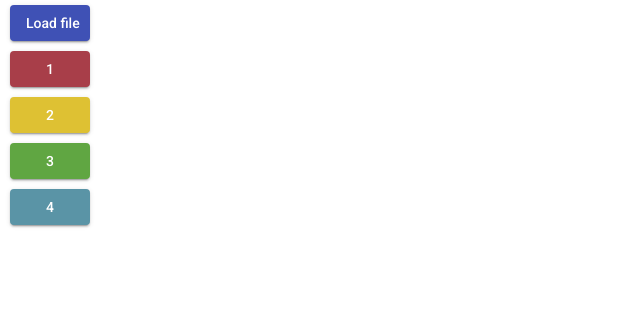
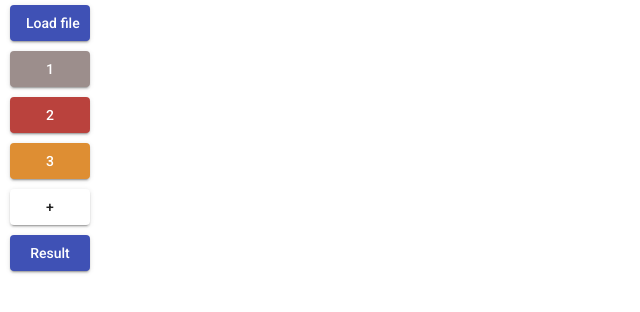
Before and after one commit to Sparkswood/TxtLineSelector, an Angular app: page / in a window 1280 px wide. Shown: the top 312 px of the page, without its empty margins (0-640 px from the left). Built offline with nearby package versions, Linux system fonts and the light colour scheme.

Commit message:
added adding colors, saving results

```diff
--- a/package.json
+++ b/package.json
@@ -21,6 +21,7 @@
     "@angular/platform-browser": "~9.1.11",
     "@angular/platform-browser-dynamic": "~9.1.11",
     "@angular/router": "~9.1.11",
+    "file-saver": "^2.0.2",
     "rxjs": "~6.5.4",
     "tslib": "^1.10.0",
     "zone.js": "~0.10.2"
--- a/src/app/app.component.html
+++ b/src/app/app.component.html
@@ -1,16 +1,16 @@
 
 <div class="menu">
   <div class="container">
-    <input type="file" style="display: none" #fileInput accept="image/*" (change)="onChangeFileInput($event)" />
+    <input #fileInput type="file" style="display: none" accept=".txt" (change)="onChangeFileInput($event)" />
+    <a #fileDownload [href]="fileUrl" style="display: none" download="file.txt"></a>
     <button mat-raised-button color="primary" (click)="onClickFileInputButton()">
       Load file
     </button>
   </div>
 
-    <button mat-raised-button color="red" (click)="setActiveColor('1')">1</button>
-    <button mat-raised-button color="yellow" (click)="setActiveColor('2')">2</button>
-    <button mat-raised-button color="green" (click)="setActiveColor('3')">3</button>
-    <button mat-raised-button color="blue" (click)="setActiveColor('4')">4</button>
+    <button mat-raised-button *ngFor="let button of buttons" [color]="button.color" (click)="setActiveColor(button.number)">{{button.number}}</button>
+    <button mat-raised-button *ngIf="buttons.length < 9" (click)="addColor()">+</button>
+    <button mat-raised-button color="primary" (click)="getResult()">Result</button>
 </div>
 
 <div id="file" class="file">
--- a/src/app/app.component.scss
+++ b/src/app/app.component.scss
@@ -23,8 +23,27 @@
     background: white;
 }
 
-.mat-green {
-    background-color: rgb(96, 166, 66) !important;
+.selected-row {
+    border: 2px solid black;
+}
+
+button {
+    width: 80px;
+    margin: 5px 10px;
+}
+
+.mat-grey {
+    background-color: rgb(156, 142, 140) !important;
+    color: #fff;
+}
+
+.mat-red {
+    background-color: rgb(186, 66, 61) !important;
+    color: #fff;
+}
+
+.mat-orange {
+    background-color: rgb(222, 142, 51) !important;
     color: #fff;
 }
 
@@ -33,21 +52,27 @@
     color: #fff;
 }
 
+.mat-green {
+    background-color: rgb(96, 166, 66) !important;
+    color: #fff;
+}
+
 .mat-blue {
     background-color: rgb(90, 148, 166) !important;
     color: #fff;
 }
 
-.mat-red {
-    background-color: rgb(168, 62, 73) !important;
+.mat-granat {
+    background-color: rgb(61, 53, 212) !important;
     color: #fff;
 }
 
-.selected-row {
-    border: 2px solid black;
+.mat-violet {
+    background-color: rgb(143, 90, 166) !important;
+    color: #fff;
 }
 
-button {
-    width: 80px;
-    margin: 5px 10px;
+.mat-pink {
+    background-color: rgb(201, 103, 183) !important;
+    color: #fff;
 }
--- a/src/app/app.component.ts
+++ b/src/app/app.component.ts
@@ -1,4 +1,7 @@
 import { HostListener, Component, ViewChild } from '@angular/core';
+import { HttpClient } from '@angular/common/http';
+import { Observable } from 'rxjs';
+import { saveAs } from 'file-saver';
 
 @Component({
   selector: 'app-root',
@@ -7,12 +10,15 @@ import { HostListener, Component, ViewChild } from '@angular/core';
 })
 export class AppComponent {
   @ViewChild('fileInput') fileInput;
+  @ViewChild('fileDownload') fileDownload;
 
   @HostListener('window:keydown', ['$event']) onkeypress(event: KeyboardEvent) {
     event.preventDefault();
     console.log(event.key);
-    if (event.key === '1' || event.key === '2' || event.key === '3' || event.key === '4') {
-      this.setActiveColor(event.key);
+    if (event.key === '1' || event.key === '2' || event.key === '3' || event.key === '4' ||  event.key === '5' || event.key === '6' || event.key === '7' || event.key === '8' || event.key === '9') {
+      if (parseInt(event.key) <= this.buttons.length) {
+        this.setActiveColor(event.key);
+      }
     }
 
     if ((event.key === 'ArrowUp' || event.key === 'w') && this.activeRow - 1 > 0) {
@@ -33,6 +39,36 @@ export class AppComponent {
 
   activeRow = 1;
   activeColor: number = 0;
+
+  resultJSON = [];
+  fileUrl;
+  fileNameToDownload = 'file.txt';
+
+  buttons = [
+    {
+      number: 1,
+      color: 'grey'
+    },
+    {
+      number: 2,
+      color: 'red'
+    },
+    {
+      number: 3,
+      color: 'orange'
+    },
+
+  ]
+  colorClasses = ['grey', 'red', 'orange','yellow', 'green','blue', 'granat', 'violet','pink']
+
+  constructor(
+    private _httpClient: HttpClient
+  ) { }
+
+  addColor() {
+    this.buttons.push({ number: this.buttons.length + 1, color: this.colorClasses[this.buttons.length] })
+    console.log(this.buttons);
+  }
 
   onClickFileInputButton(): void {
     this.fileInput.nativeElement.click();
@@ -56,10 +92,12 @@ export class AppComponent {
     let tempValues = text.split('\n');
     let id = 1;
     tempValues.forEach(value => {
+      this.resultJSON.push(0);
       this.values.push({ id, value });
       id = id + 1;
     });
     setTimeout(() => {
+      console.log(this.resultJSON);
       document.getElementById('1').classList.add('selected-row');
     }, 200);
   }
@@ -93,20 +131,35 @@ export class AppComponent {
       id = event.toElement.id;
     }
     let colorClass = '';
-    let colorClasses = ['mat-red', 'mat-yellow', 'mat-green', 'mat-blue'];
-    if (this.activeColor === 0) colorClass = colorClasses[0];
-    if (this.activeColor === 1) colorClass = colorClasses[1];
-    if (this.activeColor === 2) colorClass = colorClasses[2];
-    if (this.activeColor === 3) colorClass = colorClasses[3];
+    for (let i = 0; i < this.buttons.length; i++) {
+      if (this.activeColor === i) colorClass = `mat-${this.colorClasses[i]}`;
+    }
 
     if (document.getElementById(id).classList.contains(colorClass)) {
+      this.resultJSON[id - 1] = 0;
       document.getElementById(id).classList.remove(colorClass);
     } else {
-      colorClasses.forEach(color => {
-        document.getElementById(id).classList.remove(color);
+      this.colorClasses.forEach(color => {
+        document.getElementById(id).classList.remove(`mat-${color}`);
       });
+      this.resultJSON[id - 1] = this.activeColor + 1;
       document.getElementById(id).classList.add(colorClass);
     }
   }
 
+  getResult() {
+    const filename = `file-${new Date().toLocaleTimeString()}.json`;
+    let arrayToString = JSON.stringify(Object.assign({}, this.resultJSON));  // convert array to string
+    console.log(arrayToString);
+    arrayToString.replace('/"/g', '');
+    const blob = new Blob([arrayToString], { type: '.json' });
+    saveAs(blob, filename);
+  }
+
+  download(url: string): Observable<Blob> {
+    return this._httpClient.get(url, {
+      responseType: 'blob'
+    })
+  }
+
 }
--- a/src/app/app.module.ts
+++ b/src/app/app.module.ts
@@ -6,6 +6,7 @@ import { AppComponent } from './app.component';
 import { NoopAnimationsModule } from '@angular/platform-browser/animations';
 import { MatChipsModule } from '@angular/material/chips';
 import { MatButtonModule } from '@angular/material/button';
+import { HttpClientModule } from '@angular/common/http';
 
 @NgModule({
   declarations: [
@@ -16,7 +17,8 @@ import { MatButtonModule } from '@angular/material/button';
     AppRoutingModule,
     NoopAnimationsModule,
     MatChipsModule,
-    MatButtonModule
+    MatButtonModule,
+    HttpClientModule
   ],
   providers: [],
   bootstrap: [AppComponent]
```
Also changed, not shown: 1 other file (tests, documents, lock files or other folders).
